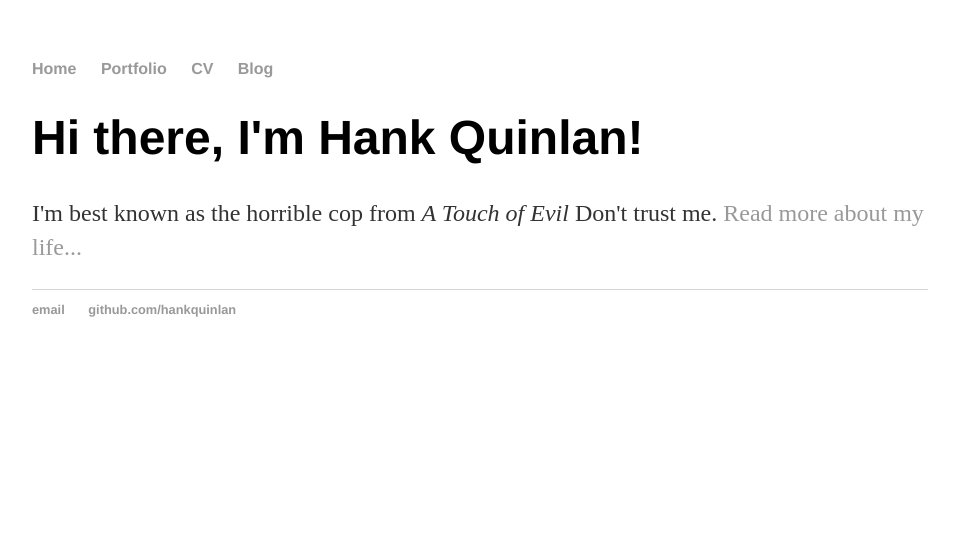
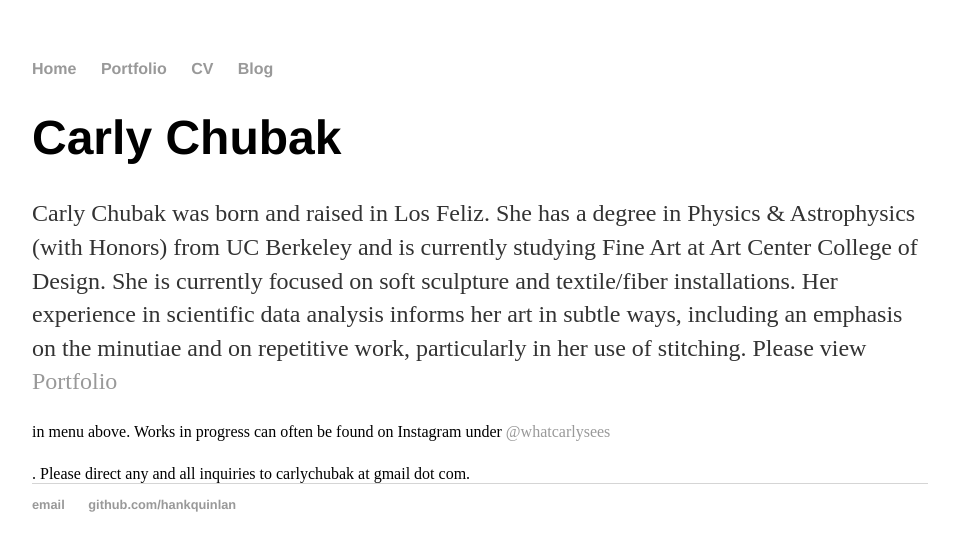
Before and after one commit to carlychubak/carlychubak.github.io, a Jekyll site: the page built from index.html, in a window 1280 px wide. Shown: the top 551 px of the page, without its empty margins (160-1119 px from the left). Built offline with Jekyll 4.4.1, drawn with Linux system fonts in a browser that asks for light colours.

Commit message:
changed index to summary

```diff
--- a/index.html
+++ b/index.html
@@ -3,6 +3,17 @@ layout: default
 title: Hank Quinlan, Horrible Cop
 ---
 <div class="blurb">
-	<h1>Hi there, I'm Hank Quinlan!</h1>
-	<p>I'm best known as the horrible cop from <em>A Touch of Evil</em> Don't trust me. <a href="/about">Read more about my life...</a></p>
+	<h1>Carly Chubak</h1>
+	<p>Carly Chubak was born and raised in Los Feliz. She has a degree
+	in Physics & Astrophysics (with Honors) from UC Berkeley and is
+	currently studying Fine Art at Art Center College of Design.
+	She is currently focused on soft sculpture and textile/fiber installations.
+	Her experience in scientific data analysis informs her art in subtle ways,
+	including an emphasis on the minutiae and on repetitive work, particularly
+	in her use of stitching.
+
+	Please view <a href="/portfolio">Portfolio</a></p> in menu above. Works in progress
+	can often be found on Instagram under <a href="http://instagram.com/whatcarlysees">@whatcarlysees</a></p>.
+
+	Please direct any and all inquiries to carlychubak at gmail dot com.
 </div><!-- /.blurb -->
```
